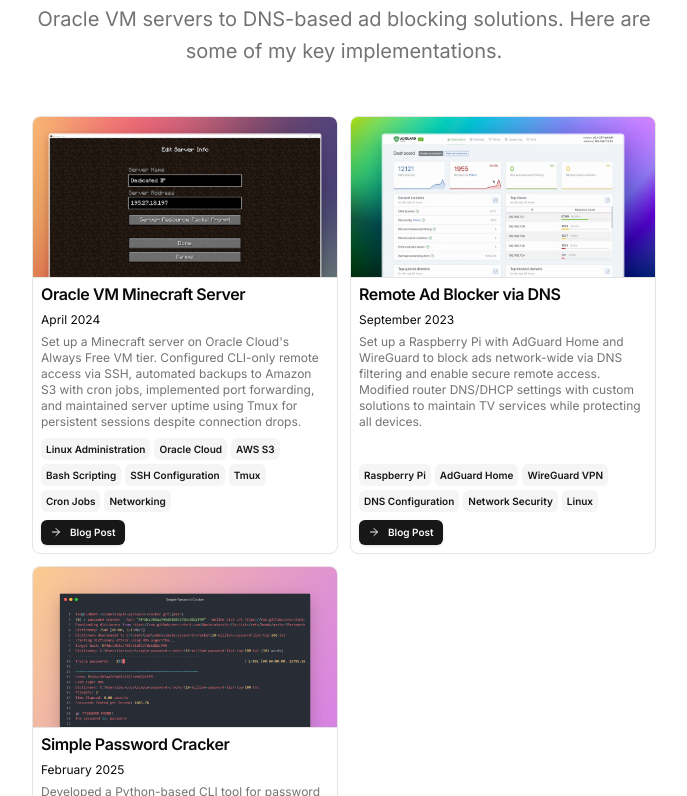
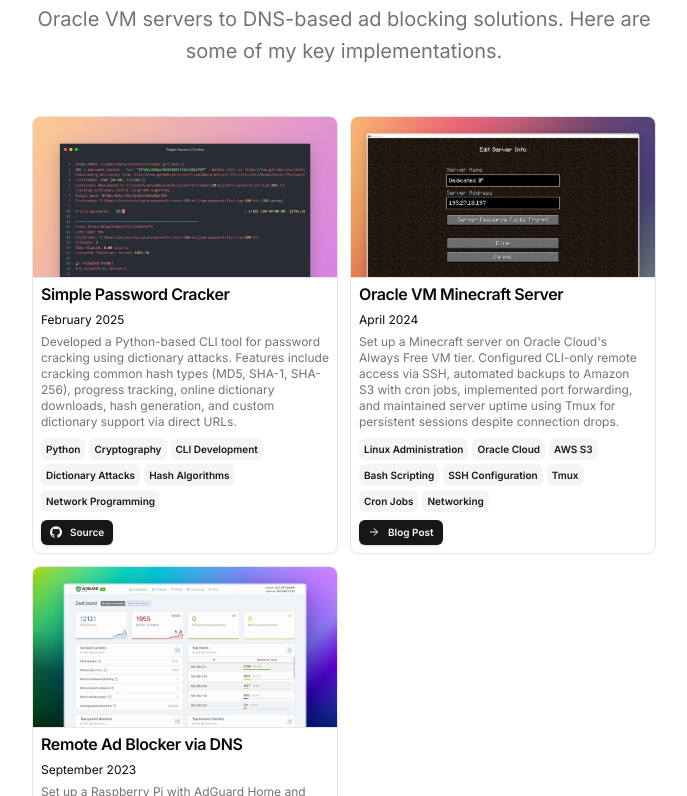
Before and after one commit to leo-mathurin/portfolio, a Next.js app: page / in a window 1280 px wide. Shown: the part 1404-2200 px from the top of the page, without its empty margins (296-983 px from the left). Built offline with nearby package versions, Linux system fonts and the light colour scheme.

Commit message:
sorted projects by chronological order

```diff
--- a/src/app/page.tsx
+++ b/src/app/page.tsx
@@ -135,14 +135,35 @@ export default function Page() {
             </div>
           </BlurFade>
           <div className="grid grid-cols-1 gap-3 sm:grid-cols-2 max-w-[800px] mx-auto">
-            {DATA.projects.map((project, id) => (
+            {DATA.projects
+              .slice()
+              .sort((a, b) => {
+                // Fonction pour convertir les dates des projets en objets Date
+                const parseProjectDate = (dateStr: string) => {
+                  // Format attendu: "Month Year" ou "Month DD, Year"
+                  const parts = dateStr.replace(',', '').split(' ');
+                  const month = ['january', 'february', 'march', 'april', 'may', 'june',
+                                'july', 'august', 'september', 'october', 'november', 'december']
+                                .indexOf(parts[0].toLowerCase());
+
+                  // Si format "Month DD, Year"
+                  if (parts.length === 3) {
+                    return new Date(parseInt(parts[2]), month, parseInt(parts[1]));
+                  }
+                  // Si format "Month Year"
+                  return new Date(parseInt(parts[1]), month, 1);
+                };
+
+                // Trier du plus récent au plus ancien
+                return parseProjectDate(b.dates).getTime() - parseProjectDate(a.dates).getTime();
+              })
+              .map((project, id) => (
                 <BlurFade
-                key={`project-${id}`}
+                  key={`project-${project.href}`}
                   delay={BLUR_FADE_DELAY * 12 + id * 0.05}
                 >
                   <ProjectCard
                     href={project.href}
-                  key={`project-card-${id}`}
                     title={project.title[language as keyof typeof project.title]}
                     description={project.description[language as keyof typeof project.description]}
                     dates={project.dates}
```
Lines whose indentation alone changed are shown as unchanged.
